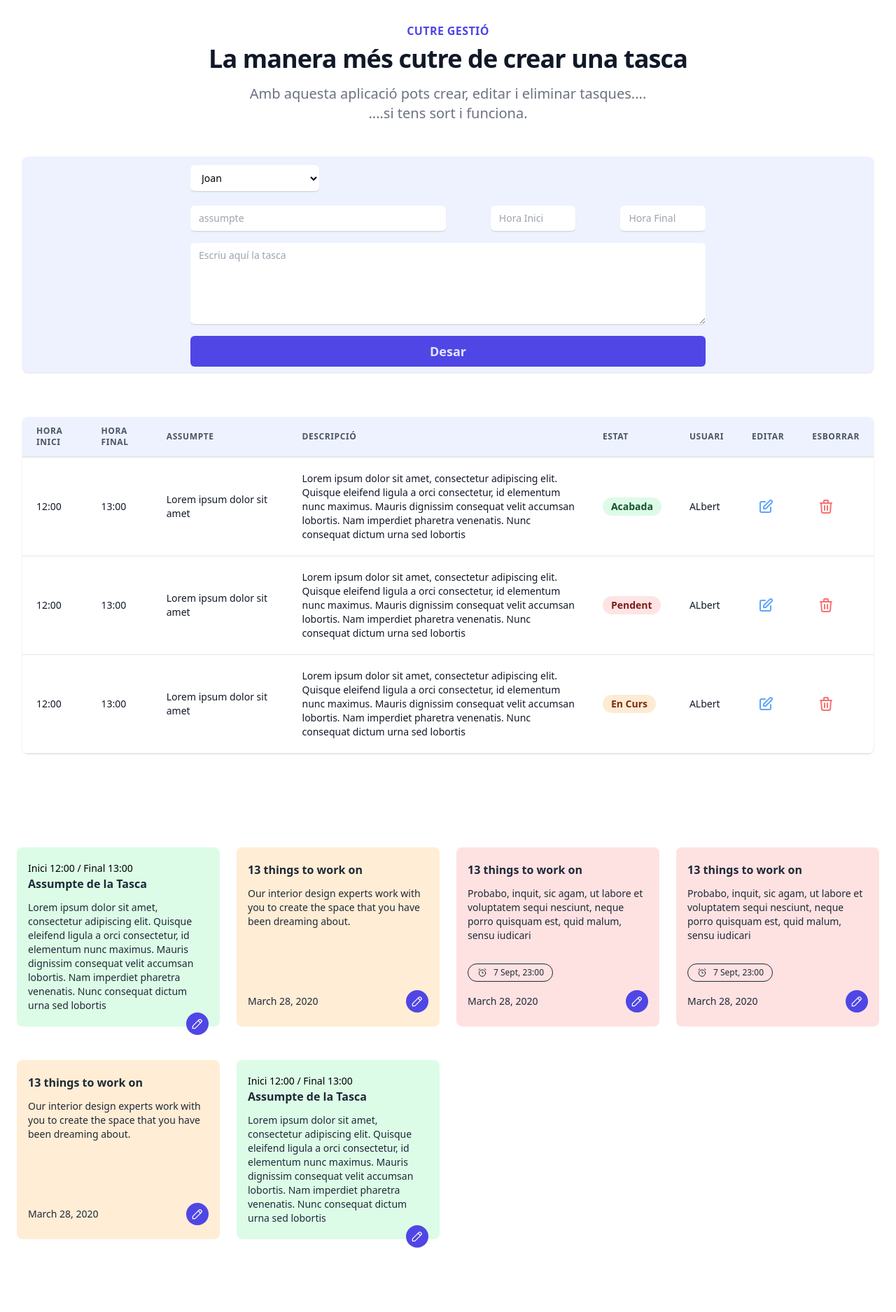
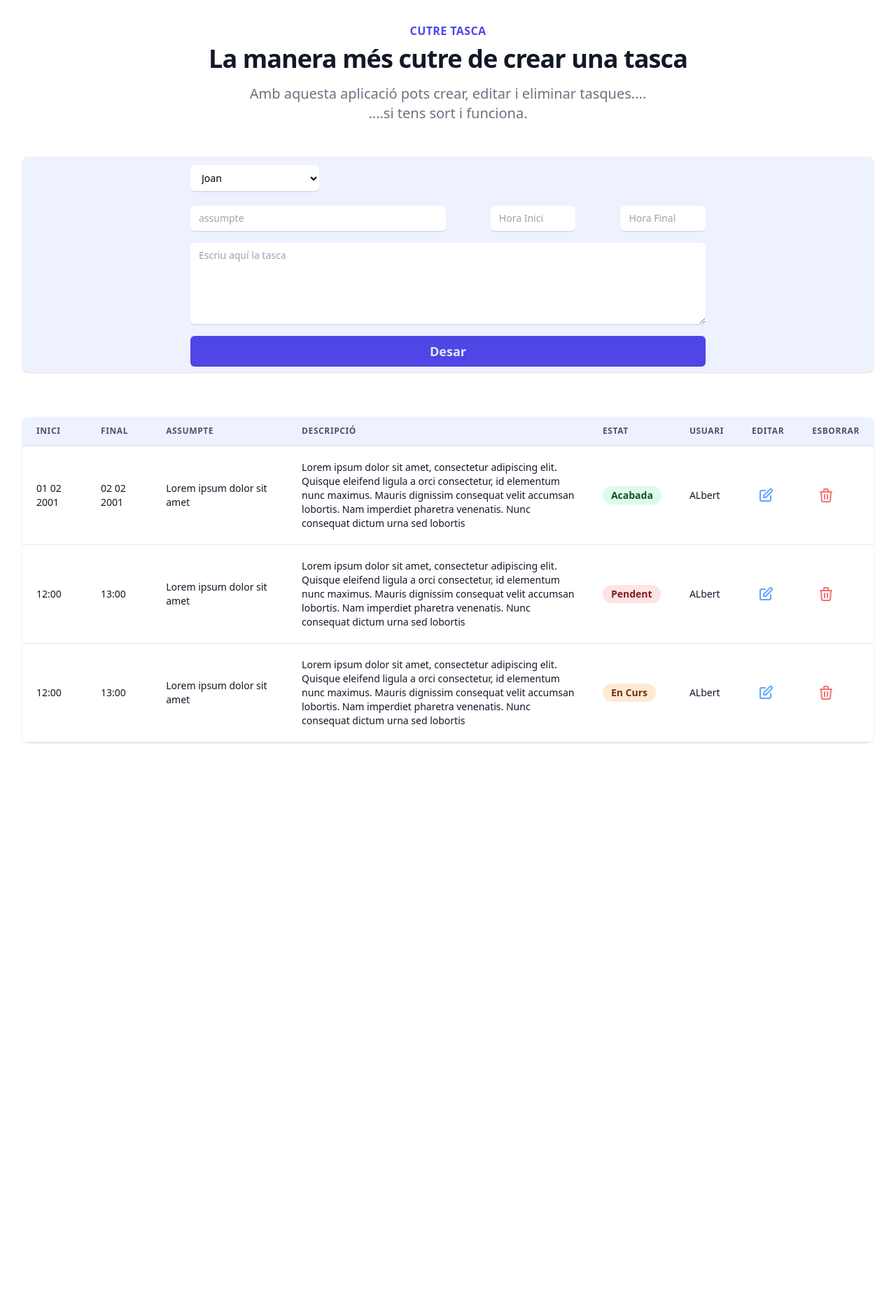
Before and after one commit to AlVirtual/devTeam3, a PHP site: page /inici.php in a window 1280 px wide. Shown: the whole page at 70% size. After the commit the page ends 1062 px from the top, so only its background shows below. Run offline with PHP 8.4, Linux system fonts and the light colour scheme; some libraries are stand-ins or nearby versions.

Commit message:
eliminat fitxer cards.html

```diff
--- a/views/cards.html
+++ /dev/null
@@ -1,197 +0,0 @@
-<!DOCTYPE html>
-<html lang="es">
-
-<head>
-    <meta charset="UTF-8">
-    <meta http-equiv="X-UA-Compatible" content="IE=edge">
-    <meta name="viewport" content="width=device-width, initial-scale=1.0">
-    <script src="https://cdn.tailwindcss.com"></script>
-    <title>cards</title>
-</head>
-
-<body>
-    <div class="mx-auto container py-20 px-6">
-        <div class="grid sm:grid-cols-1 md:grid-cols-2 lg:grid-cols-3 xl:grid-cols-4 gap-6">
-            <div
-                class="w-full h-64 flex flex-col justify-between bg-green-100 rounded-lg mb-6 py-5 px-4 hover:scale-105 transition duration-700 hover:shadow-2xl shadow-black">
-                <div>
-                    <p class="text-sm">Inici 12:00 / Final 13:00</p>
-                    <h4 class="text-gray-800  font-bold mb-3">Assumpte de la Tasca</h4>
-                    <p class="text-gray-800  text-sm">Lorem ipsum dolor sit amet, consectetur adipiscing elit. Quisque
-                        eleifend ligula a orci consectetur,
-                        id elementum nunc maximus. Mauris dignissim consequat velit accumsan lobortis. Nam imperdiet
-                        pharetra
-                        venenatis. Nunc consequat dictum urna sed lobortis</p>
-                </div>
-                <div>
-                    <div class="flex items-center justify-end ">
-                        <button
-                            class="w-8 h-8 rounded-full bg-indigo-600 text-white flex items-center justify-center focus:outline-none focus:ring-2 focus:ring-offset-2 ring-offset-green-200 focus:ring-indigo-600"
-                            aria-label="edit note" role="button">
-                            <svg xmlns="http://www.w3.org/2000/svg" class="icon icon-tabler icon-tabler-pencil"
-                                width="20" height="20" viewBox="0 0 24 24" stroke-width="1.5" stroke="currentColor"
-                                fill="none" stroke-linecap="round" stroke-linejoin="round">
-                                <path stroke="none" d="M0 0h24v24H0z"></path>
-                                <path d="M4 20h4l10.5 -10.5a1.5 1.5 0 0 0 -4 -4l-10.5 10.5v4"></path>
-                                <line x1="13.5" y1="6.5" x2="17.5" y2="10.5"></line>
-                            </svg>
-                        </button>
-                    </div>
-                </div>
-            </div>
-            <div
-                class="w-full h-64 flex flex-col justify-between bg-orange-100 rounded-lg mb-6 py-5 px-4 hover:scale-105 transition duration-700 hover:shadow-2xl shadow-black">
-                <div>
-                    <h4 class="text-gray-800 font-bold mb-3">13 things to work on</h4>
-                    <p class="text-gray-800 text-sm">Our interior design experts work with you to create the space
-                        that you have been dreaming about.</p>
-                </div>
-                <div>
-                    <div class="flex items-center justify-between text-gray-800">
-                        <p class="text-sm">March 28, 2020</p>
-                        <button
-                            class="w-8 h-8 rounded-full bg-indigo-600 text-white flex items-center justify-center focus:outline-none focus:ring-2 focus:ring-offset-2 ring-offset-orange-200 focus:ring-indigo-600"
-                            aria-label="edit note" role="button">
-                            <svg xmlns="http://www.w3.org/2000/svg" class="icon icon-tabler icon-tabler-pencil"
-                                width="20" height="20" viewBox="0 0 24 24" stroke-width="1.5" stroke="currentColor"
-                                fill="none" stroke-linecap="round" stroke-linejoin="round">
-                                <path stroke="none" d="M0 0h24v24H0z"></path>
-                                <path d="M4 20h4l10.5 -10.5a1.5 1.5 0 0 0 -4 -4l-10.5 10.5v4"></path>
-                                <line x1="13.5" y1="6.5" x2="17.5" y2="10.5"></line>
-                            </svg>
-                        </button>
-                    </div>
-                </div>
-            </div>
-            <div
-                class="w-full h-64 flex flex-col justify-between items-start bg-red-100 rounded-lg mb-6 py-5 px-4 hover:scale-105 transition duration-700 hover:shadow-2xl shadow-black">
-                <div>
-                    <h4 class="text-gray-800 font-bold mb-3">13 things to work on</h4>
-                    <p class="text-gray-800 text-sm">Probabo, inquit, sic agam, ut labore et voluptatem sequi
-                        nesciunt, neque porro quisquam est, quid malum, sensu iudicari</p>
-                </div>
-                <div class="w-full flex flex-col items-start">
-                    <div class="mb-3 border border-gray-800 rounded-full px-3 py-1 text-gray-800 text-xs flex items-center"
-                        aria-label="Due on" role="contentinfo">
-                        <svg xmlns="http://www.w3.org/2000/svg" class="icon icon-tabler icon-tabler-alarm" width="16"
-                            height="16" viewBox="0 0 24 24" stroke-width="1.5" stroke="currentColor" fill="none"
-                            stroke-linecap="round" stroke-linejoin="round">
-                            <path stroke="none" d="M0 0h24v24H0z"></path>
-                            <circle cx="12" cy="13" r="7"></circle>
-                            <polyline points="12 10 12 13 14 13"></polyline>
-                            <line x1="7" y1="4" x2="4.25" y2="6"></line>
-                            <line x1="17" y1="4" x2="19.75" y2="6"></line>
-                        </svg>
-                        <p class="ml-2">7 Sept, 23:00</p>
-                    </div>
-                    <div class="flex items-center justify-between text-gray-800 w-full">
-                        <p class="text-sm">March 28, 2020</p>
-                        <button
-                            class="w-8 h-8 rounded-full bg-indigo-600 text-white flex items-center justify-center focus:outline-none focus:ring-2 focus:ring-offset-2 ring-offset-red-200 focus:ring-indigo-600"
-                            aria-label="edit note" role="button">
-                            <svg xmlns="http://www.w3.org/2000/svg" class="icon icon-tabler icon-tabler-pencil"
-                                width="20" height="20" viewBox="0 0 24 24" stroke-width="1.5" stroke="currentColor"
-                                fill="none" stroke-linecap="round" stroke-linejoin="round">
-                                <path stroke="none" d="M0 0h24v24H0z"></path>
-                                <path d="M4 20h4l10.5 -10.5a1.5 1.5 0 0 0 -4 -4l-10.5 10.5v4"></path>
-                                <line x1="13.5" y1="6.5" x2="17.5" y2="10.5"></line>
-                            </svg>
-                        </button>
-                    </div>
-                </div>
-            </div>
-            <div
-                class="w-full h-64 flex flex-col justify-between items-start bg-red-100 rounded-lg mb-6 py-5 px-4 hover:scale-105 transition duration-700 hover:shadow-2xl shadow-black">
-                <div>
-                    <h4 class="text-gray-800 font-bold mb-3">13 things to work on</h4>
-                    <p class="text-gray-800 text-sm">Probabo, inquit, sic agam, ut labore et voluptatem sequi
-                        nesciunt, neque porro quisquam est, quid malum, sensu iudicari</p>
-                </div>
-                <div class="w-full flex flex-col items-start">
-                    <div class="mb-3 border border-gray-800 rounded-full px-3 py-1 text-gray-800 text-xs flex items-center"
-                        aria-label="Due on" role="contentinfo">
-                        <svg xmlns="http://www.w3.org/2000/svg" class="icon icon-tabler icon-tabler-alarm" width="16"
-                            height="16" viewBox="0 0 24 24" stroke-width="1.5" stroke="currentColor" fill="none"
-                            stroke-linecap="round" stroke-linejoin="round">
-                            <path stroke="none" d="M0 0h24v24H0z"></path>
-                            <circle cx="12" cy="13" r="7"></circle>
-                            <polyline points="12 10 12 13 14 13"></polyline>
-                            <line x1="7" y1="4" x2="4.25" y2="6"></line>
-                            <line x1="17" y1="4" x2="19.75" y2="6"></line>
-                        </svg>
-                        <p class="ml-2">7 Sept, 23:00</p>
-                    </div>
-                    <div class="flex items-center justify-between text-gray-800 w-full">
-                        <p class="text-sm">March 28, 2020</p>
-                        <button
-                            class="w-8 h-8 rounded-full bg-indigo-600 text-white flex items-center justify-center focus:outline-none focus:ring-2 focus:ring-offset-2 ring-offset-red-200 focus:ring-indigo-600"
-                            aria-label="edit note" role="button">
-                            <svg xmlns="http://www.w3.org/2000/svg" class="icon icon-tabler icon-tabler-pencil"
-                                width="20" height="20" viewBox="0 0 24 24" stroke-width="1.5" stroke="currentColor"
-                                fill="none" stroke-linecap="round" stroke-linejoin="round">
-                                <path stroke="none" d="M0 0h24v24H0z"></path>
-                                <path d="M4 20h4l10.5 -10.5a1.5 1.5 0 0 0 -4 -4l-10.5 10.5v4"></path>
-                                <line x1="13.5" y1="6.5" x2="17.5" y2="10.5"></line>
-                            </svg>
-                        </button>
-                    </div>
-                </div>
-            </div>
-            <div
-                class="w-full h-64 flex flex-col justify-between bg-orange-100 rounded-lg mb-6 py-5 px-4 hover:scale-105 transition duration-700 hover:shadow-2xl shadow-black">
-                <div>
-                    <h4 class="text-gray-800 font-bold mb-3">13 things to work on</h4>
-                    <p class="text-gray-800 text-sm">Our interior design experts work with you to create the space
-                        that you have been dreaming about.</p>
-                </div>
-                <div>
-                    <div class="flex items-center justify-between text-gray-800">
-                        <p class="text-sm">March 28, 2020</p>
-                        <button
-                            class="w-8 h-8 rounded-full bg-indigo-600 text-white flex items-center justify-center focus:outline-none focus:ring-2 focus:ring-offset-2 ring-offset-orange-200 focus:ring-indigo-600"
-                            aria-label="edit note" role="button">
-                            <svg xmlns="http://www.w3.org/2000/svg" class="icon icon-tabler icon-tabler-pencil"
-                                width="20" height="20" viewBox="0 0 24 24" stroke-width="1.5" stroke="currentColor"
-                                fill="none" stroke-linecap="round" stroke-linejoin="round">
-                                <path stroke="none" d="M0 0h24v24H0z"></path>
-                                <path d="M4 20h4l10.5 -10.5a1.5 1.5 0 0 0 -4 -4l-10.5 10.5v4"></path>
-                                <line x1="13.5" y1="6.5" x2="17.5" y2="10.5"></line>
-                            </svg>
-                        </button>
-                    </div>
-                </div>
-            </div>
-            <div
-                class="w-full h-64 flex flex-col justify-between bg-green-100 rounded-lg mb-6 py-5 px-4 hover:scale-105 transition duration-700 hover:shadow-2xl shadow-black">
-                <div>
-                    <p class="text-sm">Inici 12:00 / Final 13:00</p>
-                    <h4 class="text-gray-800  font-bold mb-3">Assumpte de la Tasca</h4>
-                    <p class="text-gray-800  text-sm">Lorem ipsum dolor sit amet, consectetur adipiscing elit. Quisque
-                        eleifend ligula a orci consectetur,
-                        id elementum nunc maximus. Mauris dignissim consequat velit accumsan lobortis. Nam imperdiet
-                        pharetra
-                        venenatis. Nunc consequat dictum urna sed lobortis</p>
-                </div>
-                <div>
-                    <div class="flex items-center justify-end ">
-                        <button
-                            class="w-8 h-8 rounded-full bg-indigo-600 text-white flex items-center justify-center focus:outline-none focus:ring-2 focus:ring-offset-2 ring-offset-green-200 focus:ring-indigo-600"
-                            aria-label="edit note" role="button">
-                            <svg xmlns="http://www.w3.org/2000/svg" class="icon icon-tabler icon-tabler-pencil"
-                                width="20" height="20" viewBox="0 0 24 24" stroke-width="1.5" stroke="currentColor"
-                                fill="none" stroke-linecap="round" stroke-linejoin="round">
-                                <path stroke="none" d="M0 0h24v24H0z"></path>
-                                <path d="M4 20h4l10.5 -10.5a1.5 1.5 0 0 0 -4 -4l-10.5 10.5v4"></path>
-                                <line x1="13.5" y1="6.5" x2="17.5" y2="10.5"></line>
-                            </svg>
-                        </button>
-                    </div>
-                </div>
-            </div>
-        </div>
-    </div>
-
-
-</body>
-
-</html>
--- a/views/inici.php
+++ b/views/inici.php
@@ -12,7 +12,7 @@
 <div class="py-8 bg-white">
   <div class="max-w-7xl mx-auto px-4 sm:px-6 lg:px-8">
     <div class="lg:text-center sm:text-center">
-      <h2 class="text-base text-indigo-600 font-semibold tracking-wide uppercase">Cutre Gestió</h2>
+      <h2 class="text-base text-indigo-600 font-semibold tracking-wide uppercase">Cutre Tasca</h2>
       <p class="mt-2 text-3xl leading-8 font-extrabold tracking-tight text-gray-900 sm:text-4xl">
         La manera més cutre de crear una tasca
       </p>
@@ -25,7 +25,6 @@
 <?php
 include("form.html");
 include("table.html");
-include("cards.html");
 ?>
 
 
--- a/views/table.html
+++ b/views/table.html
@@ -19,11 +19,11 @@
             <tr>
               <th
                 class="w-1/12 px-5 py-3 border-b-2 border-gray-200 bg-indigo-50 text-left text-xs font-semibold text-gray-600 uppercase tracking-wider">
-                Hora inici
+                Inici
               </th>
               <th
                 class="w-1/12 px-5 py-3 border-b-2 border-gray-200 bg-indigo-50 text-left text-xs font-semibold text-gray-600 uppercase tracking-wider">
-                Hora Final
+                Final
               </th>
               <th
                 class="w-1/5 px-5 py-3 border-b-2 border-gray-200 bg-indigo-50 text-left text-xs font-semibold text-gray-600 uppercase tracking-wider">
@@ -55,12 +55,12 @@
             <tr>
               <td class="px-5 py-5 border-b border-gray-200 bg-white text-sm">
                 <p class="text-gray-900 whitespace-no-wrap">
-                  12:00
+                  01 02 2001
                 </p>
               </td>
               <td class="px-5 py-5 border-b border-gray-200 bg-white text-sm">
                 <p class="text-gray-900 whitespace-no-wrap">
-                  13:00</p>
+                  02 02 2001</p>
               </td>
               <td class="px-5 py-5 border-b border-gray-200 bg-white text-sm">
                 <p class="text-gray-900 whitespace-no-wrap">
```
Also changed, not shown: 1 other file.
